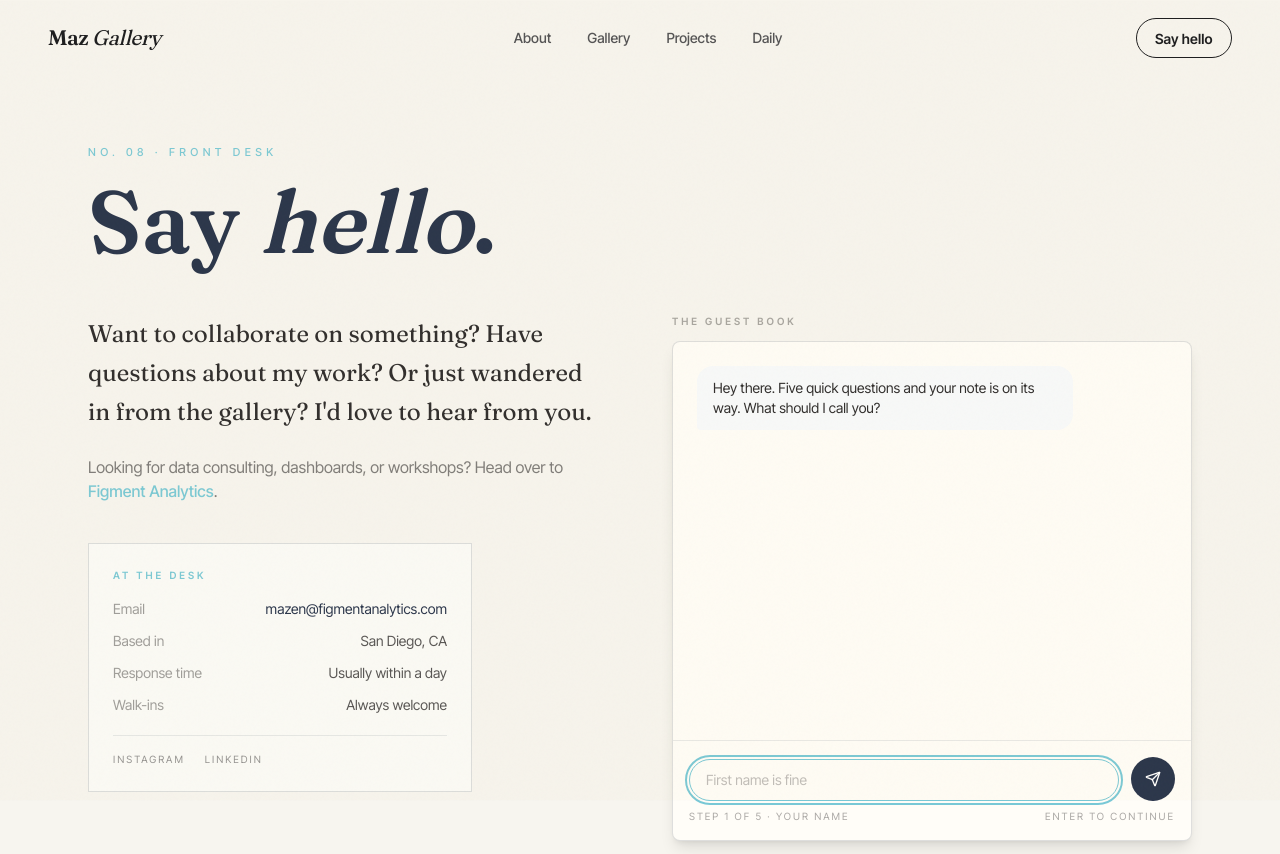
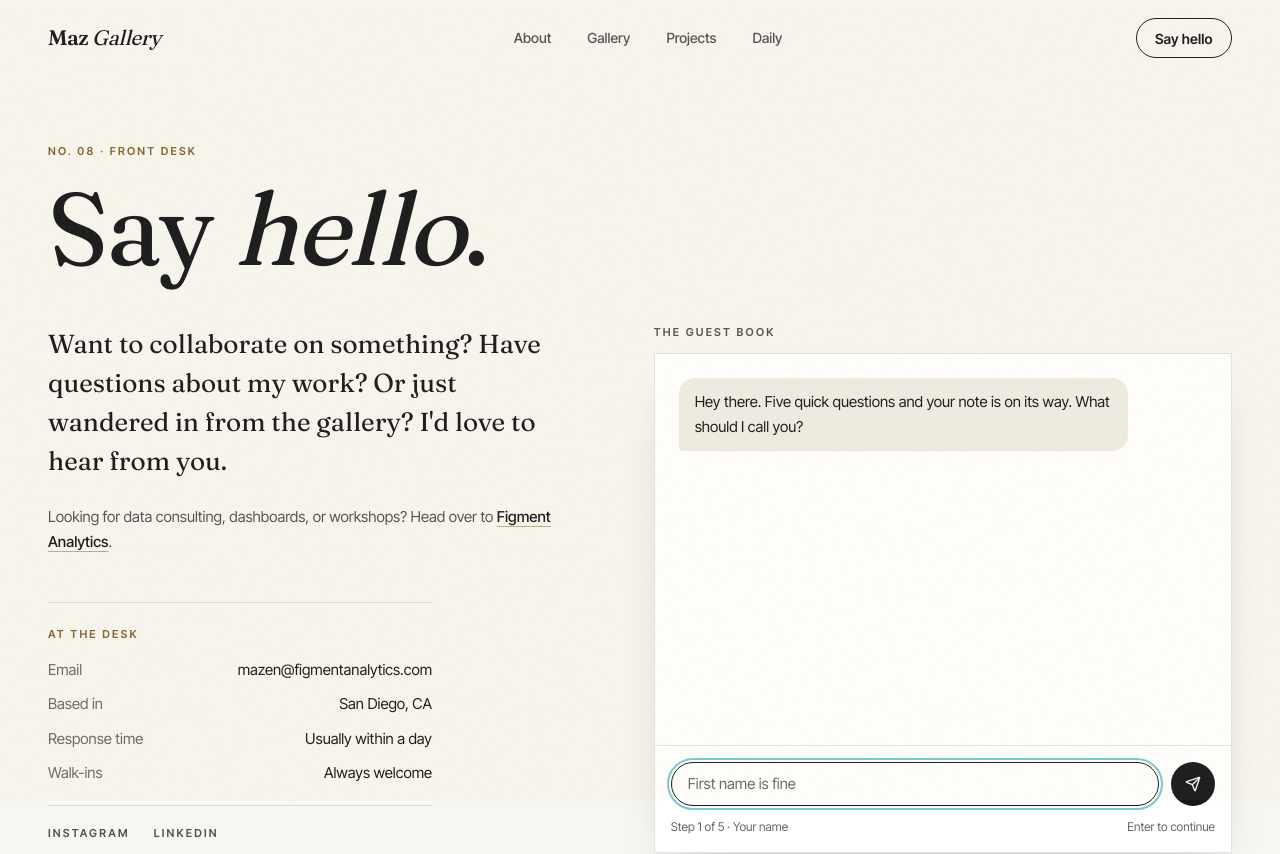
Before and after one commit to Mazen286/maz-gallery, a Next.js app: page /booking in a window 1280 px wide. Shown: the top 854 px of the page. Built offline with nearby package versions, Linux system fonts and the light colour scheme.

Commit message:
Front Desk: the guest book on paper in ink and brass, sentence-case buttons, readable step hints, and a blocked bot check now says so with the email fallback instead of waiting forever

```diff
--- a/src/app/booking/page.tsx
+++ b/src/app/booking/page.tsx
@@ -23,32 +23,29 @@ export const metadata: Metadata = {
 
 export default function BookingPage() {
   return (
-    <section className="bg-[#f7f5ef] pb-20 pt-28 sm:pb-28 sm:pt-36">
-      <div className="mx-auto max-w-6xl px-6">
-        <p className="font-mono text-[11px] font-medium uppercase tracking-[0.4em] text-teal">
-          {roomFor("/booking")?.number} &middot; Front Desk
-        </p>
+    <section className="bg-paper pb-24 pt-28 text-ink sm:pb-32 sm:pt-36">
+      <div className="mx-auto max-w-[1312px] px-5 sm:px-8 lg:px-12">
+        <p className="label text-brass-ink">{roomFor("/booking")?.number} &middot; Front Desk</p>
         <h1
-          className="mt-4 font-display font-semibold leading-[1.02] text-navy"
-          style={{ fontSize: "clamp(2.6rem, 7vw, 5.5rem)" }}
+          className="mt-5 font-display font-normal leading-[0.95] tracking-[-0.02em]"
+          style={{ fontSize: "clamp(3rem, 8vw, 6.5rem)" }}
         >
           Say <span className="italic">hello</span>.
         </h1>
 
-        <div className="mt-12 grid gap-12 lg:grid-cols-2 lg:gap-16">
+        <div className="mt-12 grid gap-14 lg:grid-cols-[1fr_1.1fr] lg:gap-20">
           <div>
-            <p className="font-display text-xl leading-relaxed text-charcoal sm:text-2xl">
-              Want to collaborate on something? Have questions about my work?
-              Or just wandered in from the gallery? I&apos;d love to hear from you.
+            <p className="max-w-xl font-display text-[22px] leading-[1.5] sm:text-[26px]">
+              Want to collaborate on something? Have questions about my work? Or just wandered in from the gallery?
+              I&apos;d love to hear from you.
             </p>
-            <p className="mt-6 text-base text-charcoal/60">
-              Looking for data consulting, dashboards, or workshops? Head over
-              to{" "}
+            <p className="mt-6 max-w-xl text-[15px] leading-relaxed text-ink-2">
+              Looking for data consulting, dashboards, or workshops? Head over to{" "}
               <a
                 href={FIGMENT_URL}
                 target="_blank"
                 rel="noopener noreferrer"
-                className="font-medium text-teal underline-offset-4 hover:underline"
+                className="font-medium text-ink underline decoration-brass-ink/50 underline-offset-4 hover:decoration-ink"
               >
                 Figment Analytics
               </a>
@@ -56,47 +53,35 @@ export default function BookingPage() {
             </p>
 
             {/* Front desk placard */}
-            <div className="mt-10 max-w-sm border border-navy/15 bg-white/60 p-6">
-              <p className="font-mono text-[10px] font-semibold uppercase tracking-[0.3em] text-teal">
-                At the desk
-              </p>
-              <dl className="mt-4 space-y-3 text-sm text-charcoal/80">
+            <div className="mt-12 max-w-sm border-t border-line pt-6">
+              <p className="label text-brass-ink">At the desk</p>
+              <dl className="mt-4 space-y-3 text-[15px]">
                 <div className="flex justify-between gap-4">
-                  <dt className="text-charcoal/45">Email</dt>
-                  <dd>
-                    <a href={`mailto:${EMAIL}`} className="text-navy underline-offset-4 hover:underline">
+                  <dt className="text-ink-3">Email</dt>
+                  <dd className="min-w-0 break-all text-right">
+                    <a href={`mailto:${EMAIL}`} className="text-ink underline-offset-4 hover:underline">
                       {EMAIL}
                     </a>
                   </dd>
                 </div>
                 <div className="flex justify-between gap-4">
-                  <dt className="text-charcoal/45">Based in</dt>
+                  <dt className="text-ink-3">Based in</dt>
                   <dd>San Diego, CA</dd>
                 </div>
                 <div className="flex justify-between gap-4">
-                  <dt className="text-charcoal/45">Response time</dt>
+                  <dt className="text-ink-3">Response time</dt>
                   <dd>Usually within a day</dd>
                 </div>
                 <div className="flex justify-between gap-4">
-                  <dt className="text-charcoal/45">Walk-ins</dt>
+                  <dt className="text-ink-3">Walk-ins</dt>
                   <dd>Always welcome</dd>
                 </div>
               </dl>
-              <div className="mt-5 flex gap-5 border-t border-navy/10 pt-4">
-                <a
-                  href={SOCIAL.instagram}
-                  target="_blank"
-                  rel="noopener noreferrer"
-                  className="font-mono text-[10px] uppercase tracking-[0.2em] text-charcoal/50 transition-colors hover:text-teal"
-                >
+              <div className="mt-5 flex gap-6 border-t border-line pt-3">
+                <a href={SOCIAL.instagram} target="_blank" rel="noopener noreferrer" className="label py-2 text-ink-2 transition-colors hover:text-ink">
                   Instagram
                 </a>
-                <a
-                  href={SOCIAL.linkedin}
-                  target="_blank"
-                  rel="noopener noreferrer"
-                  className="font-mono text-[10px] uppercase tracking-[0.2em] text-charcoal/50 transition-colors hover:text-teal"
-                >
+                <a href={SOCIAL.linkedin} target="_blank" rel="noopener noreferrer" className="label py-2 text-ink-2 transition-colors hover:text-ink">
                   LinkedIn
                 </a>
               </div>
@@ -104,10 +89,8 @@ export default function BookingPage() {
           </div>
 
           <div>
-            <p className="mb-3 font-mono text-[10px] font-semibold uppercase tracking-[0.3em] text-charcoal/40">
-              The guest book
-            </p>
-            <Suspense fallback={<div className="h-[500px] rounded-lg border border-navy/15 bg-[#fffdf8]" />}>
+            <p className="label mb-3 text-ink-2">The guest book</p>
+            <Suspense fallback={<div className="h-[500px] border border-line bg-white" />}>
               <ConversationalForm />
             </Suspense>
           </div>
--- a/src/components/booking/conversational-form.tsx
+++ b/src/components/booking/conversational-form.tsx
@@ -114,7 +114,12 @@ export function ConversationalForm() {
     let cancelled = false
     const host = turnstileHost.current
     loadTurnstile().then((ts) => {
-      if (cancelled || !ts || turnstileId.current) return
+      if (cancelled || turnstileId.current) return
+      // The script was blocked or failed: say so (with the email fallback) instead of waiting forever
+      if (!ts) {
+        setTurnstileState("unavailable")
+        return
+      }
       try {
         turnstileId.current = ts.render(host, {
           sitekey: TURNSTILE_SITE_KEY,
@@ -228,12 +233,12 @@ export function ConversationalForm() {
 
   if (status === "sent") {
     return (
-      <div className="flex h-[500px] items-center justify-center rounded-lg border border-navy/15 bg-[#fffdf8] shadow-lg">
+      <div className="flex h-[500px] items-center justify-center border border-line bg-white shadow-[0_24px_48px_-28px_rgba(22,23,27,0.35)]">
         <div className="text-center">
           <div className="relative mx-auto h-32 w-48" style={{ animation: "envelopeFlyAway 2s ease-in 1.5s forwards" }}>
-            <div className="absolute inset-0 rounded-lg border-2 border-navy/20 bg-cream" />
+            <div className="absolute inset-0 rounded-lg border-2 border-ink/20 bg-paper-2" />
             <div
-              className="absolute left-0 right-0 top-0 h-16 origin-top rounded-t-lg border-2 border-navy/20 bg-cream"
+              className="absolute left-0 right-0 top-0 h-16 origin-top rounded-t-lg border-2 border-ink/20 bg-paper-2"
               style={{
                 clipPath: "polygon(0 0, 50% 100%, 100% 0)",
                 animation: "envelopeSeal 0.6s ease-out 0.3s forwards",
@@ -241,16 +246,16 @@ export function ConversationalForm() {
               }}
             />
             <div
-              className="absolute left-1/2 top-8 z-10 h-8 w-8 -translate-x-1/2 rounded-full bg-teal shadow-md"
+              className="absolute left-1/2 top-8 z-10 h-8 w-8 -translate-x-1/2 rounded-full bg-brass-ink shadow-md"
               style={{ animation: "fadeIn 0.3s ease-out 0.9s both" }}
             >
-              <span className="flex h-full items-center justify-center text-xs font-semibold text-white">M</span>
+              <span className="flex h-full items-center justify-center text-xs font-semibold text-paper">M</span>
             </div>
           </div>
-          <p className="mt-6 text-lg font-semibold text-navy" style={{ animation: "fadeIn 0.5s ease-out 1s both" }}>
+          <p className="mt-6 font-display text-2xl text-ink" style={{ animation: "fadeIn 0.5s ease-out 1s both" }}>
             Message sealed and sent
           </p>
-          <p className="mt-1 text-sm text-charcoal/60" style={{ animation: "fadeIn 0.5s ease-out 1.2s both" }}>
+          <p className="mt-2 px-6 text-[15px] text-ink-2" style={{ animation: "fadeIn 0.5s ease-out 1.2s both" }}>
             Thanks, {answers.name}. I&apos;ll reply to {answers.email} within a day.
           </p>
         </div>
@@ -259,7 +264,7 @@ export function ConversationalForm() {
   }
 
   return (
-    <div className="flex h-[500px] flex-col rounded-lg border border-navy/15 bg-[#fffdf8] shadow-lg">
+    <div className="flex h-[500px] flex-col border border-line bg-white shadow-[0_24px_48px_-28px_rgba(22,23,27,0.35)]">
       {/* Chat area */}
       <div ref={chatRef} className="flex-1 overflow-y-auto p-6" aria-live="polite">
         <div className="space-y-4">
@@ -270,10 +275,10 @@ export function ConversationalForm() {
               style={{ animation: "fadeSlideIn 0.3s ease-out forwards" }}
             >
               <div
-                className={`max-w-[80%] whitespace-pre-wrap rounded-2xl px-4 py-3 text-sm ${
+                className={`max-w-[85%] whitespace-pre-wrap break-words rounded-2xl px-4 py-3 text-[15px] leading-relaxed ${
                   msg.type === "question"
-                    ? "rounded-bl-sm bg-slate-50 text-charcoal"
-                    : "rounded-br-sm bg-navy text-white"
+                    ? "rounded-bl-sm bg-paper-2 text-ink"
+                    : "rounded-br-sm bg-ink text-paper"
                 }`}
               >
                 {msg.text}
@@ -283,19 +288,19 @@ export function ConversationalForm() {
 
           {isTyping && (
             <div className="flex justify-start" aria-hidden="true">
-              <div className="flex gap-1 rounded-2xl rounded-bl-sm bg-slate-50 px-4 py-3">
-                <span className="animate-typing-dot h-2 w-2 rounded-full bg-charcoal/30" style={{ animationDelay: "0ms" }} />
-                <span className="animate-typing-dot h-2 w-2 rounded-full bg-charcoal/30" style={{ animationDelay: "150ms" }} />
-                <span className="animate-typing-dot h-2 w-2 rounded-full bg-charcoal/30" style={{ animationDelay: "300ms" }} />
+              <div className="flex gap-1 rounded-2xl rounded-bl-sm bg-paper-2 px-4 py-3">
+                <span className="animate-typing-dot h-2 w-2 rounded-full bg-ink-3" style={{ animationDelay: "0ms" }} />
+                <span className="animate-typing-dot h-2 w-2 rounded-full bg-ink-3" style={{ animationDelay: "150ms" }} />
+                <span className="animate-typing-dot h-2 w-2 rounded-full bg-ink-3" style={{ animationDelay: "300ms" }} />
               </div>
             </div>
           )}
 
           {/* Summary card with editable rows */}
           {isComplete && !editing && (
-            <div className="mt-4 rounded-xl border border-navy/10 bg-slate-50 p-4">
-              <p className="mb-3 text-xs font-semibold uppercase tracking-wider text-teal">Before it goes out</p>
-              <dl className="space-y-2 text-sm text-charcoal">
+            <div className="mt-4 rounded-xl border border-line bg-paper p-4">
+              <p className="label mb-3 text-brass-ink">Before it goes out</p>
+              <dl className="space-y-2 text-sm text-ink">
                 {STEPS.filter((s) => answers[s.id]).map((s) => (
                   <div key={s.id} className="flex items-start gap-3">
                     <dt className="w-16 shrink-0 font-medium">{s.label}</dt>
@@ -303,7 +308,7 @@ export function ConversationalForm() {
                     <button
                       type="button"
                       onClick={() => handleEdit(s.id)}
-                      className="shrink-0 rounded-full p-1 text-charcoal/40 transition-colors hover:bg-navy/5 hover:text-navy"
+                      className="-my-2 flex size-9 shrink-0 items-center justify-center rounded-full text-ink-3 transition-colors hover:bg-ink/5 hover:text-ink"
                       aria-label={`Edit ${s.label.toLowerCase()}`}
                     >
                       <Pencil className="size-3.5" />
@@ -312,13 +317,13 @@ export function ConversationalForm() {
                 ))}
               </dl>
               {turnstileState === "unavailable" && (
-                <p className="mt-3 text-xs text-charcoal/50">
+                <p className="mt-3 text-[13px] text-ink-2">
                   The bot check couldn&apos;t load (an ad blocker, maybe). You can still{" "}
                   <a href={mailtoFallback} className="font-medium underline underline-offset-2">send it by email</a>.
                 </p>
               )}
               {status === "failed" && (
-                <p className="mt-3 rounded-lg border border-red-200 bg-red-50 px-3 py-2 text-xs text-red-800">
+                <p className="mt-3 rounded-lg border border-red-200 bg-red-50 px-3 py-2 text-[13px] text-red-800">
                   {errorText}{" "}
                   <a href={mailtoFallback} className="font-medium underline underline-offset-2">
                     Send it by email instead
@@ -329,7 +334,7 @@ export function ConversationalForm() {
               <button
                 onClick={handleSend}
                 disabled={status === "sending" || turnstileState === "pending"}
-                className="mt-4 w-full rounded-full bg-navy px-6 py-2.5 text-sm font-semibold text-white transition-colors hover:bg-navy/90 disabled:opacity-60"
+                className="btn btn-ink mt-4 w-full disabled:cursor-wait disabled:bg-ink-2"
               >
                 {status === "sending"
                   ? "Sending…"
@@ -337,7 +342,7 @@ export function ConversationalForm() {
                     ? "One moment…"
                     : status === "failed"
                       ? "Try again"
-                      : "Send Message"}
+                      : "Send message"}
               </button>
             </div>
           )}
@@ -349,14 +354,14 @@ export function ConversationalForm() {
 
       {/* Input area */}
       {showingInput && (
-        <div className="border-t border-navy/10 p-4">
+        <div className="border-t border-line p-4">
           {step.type === "select" ? (
             <div className="flex flex-wrap gap-2">
               {step.options?.map((opt) => (
                 <button
                   key={opt}
                   onClick={() => record(opt)}
-                  className="rounded-full border border-navy/20 px-4 py-2 text-sm text-navy transition-colors hover:border-navy hover:bg-navy hover:text-white"
+                  className="min-h-11 rounded-full border border-line px-5 text-sm text-ink transition-colors hover:border-ink hover:bg-ink hover:text-paper"
                 >
                   {opt}
                 </button>
@@ -394,7 +399,7 @@ export function ConversationalForm() {
                   rows={3}
                   required
                   aria-required="true"
-                  className="flex-1 resize-none rounded-2xl border border-navy/20 bg-transparent px-4 py-2.5 text-sm text-navy outline-none placeholder:text-charcoal/30 focus:border-teal"
+                  className="min-w-0 flex-1 resize-none rounded-2xl border border-ink/25 bg-transparent px-4 py-2.5 text-base text-ink outline-none placeholder:text-ink-3 focus:border-ink sm:text-[15px]"
                 />
               ) : (
                 <input
@@ -407,21 +412,21 @@ export function ConversationalForm() {
                   required={step.required}
                   aria-required={step.required}
                   autoComplete={step.id === "email" ? "email" : step.id === "phone" ? "tel" : step.id === "name" ? "name" : "off"}
-                  className="flex-1 rounded-full border border-navy/20 bg-transparent px-4 py-2.5 text-sm text-navy outline-none placeholder:text-charcoal/30 focus:border-teal"
+                  className="min-w-0 flex-1 rounded-full border border-ink/25 bg-transparent px-4 py-2.5 text-base text-ink outline-none placeholder:text-ink-3 focus:border-ink sm:text-[15px]"
                 />
               )}
               {!step.required && (
                 <button
                   type="button"
                   onClick={skipStep}
-                  className="h-11 shrink-0 rounded-full border border-navy/20 px-4 text-sm text-navy/70 transition-colors hover:border-navy/40 hover:text-navy"
+                  className="h-11 shrink-0 rounded-full border border-line px-4 text-sm text-ink-2 transition-colors hover:border-ink hover:text-ink"
                 >
                   Skip
                 </button>
               )}
               <button
                 type="submit"
-                className="flex h-11 w-11 shrink-0 items-center justify-center rounded-full bg-navy text-white transition-colors hover:bg-navy/90"
+                className="flex h-11 w-11 shrink-0 items-center justify-center rounded-full bg-ink text-paper transition-colors hover:bg-[#2a2b31]"
                 aria-label="Continue"
               >
                 <Send className="size-4" />
@@ -429,7 +434,7 @@ export function ConversationalForm() {
             </form>
           )}
           {/* What this step is, and which key moves it along */}
-          <div className="mt-2 flex items-center justify-between font-mono text-[10px] uppercase tracking-[0.2em] text-charcoal/40">
+          <div className="mt-3 flex flex-wrap items-center justify-between gap-x-4 gap-y-1 text-[12px] text-ink-3">
             <span>
               {editing ? "Fixing" : `Step ${currentStep + 1} of ${STEPS.length}`} &middot; {step.label}
             </span>
```
